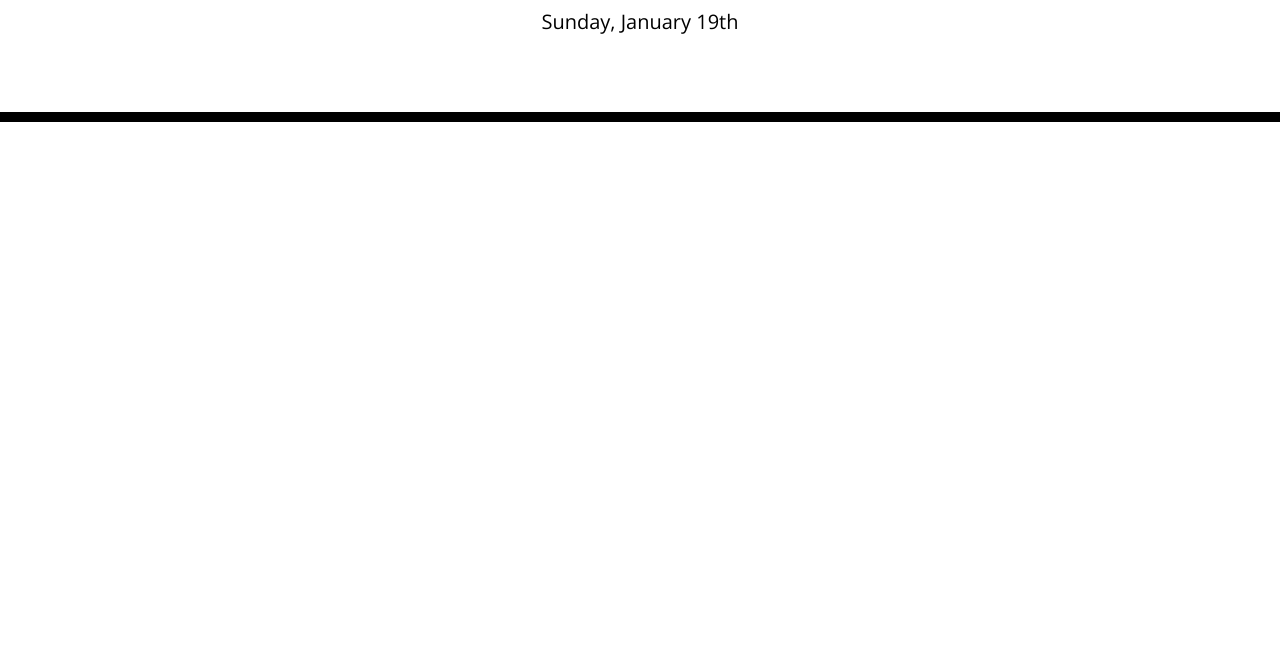
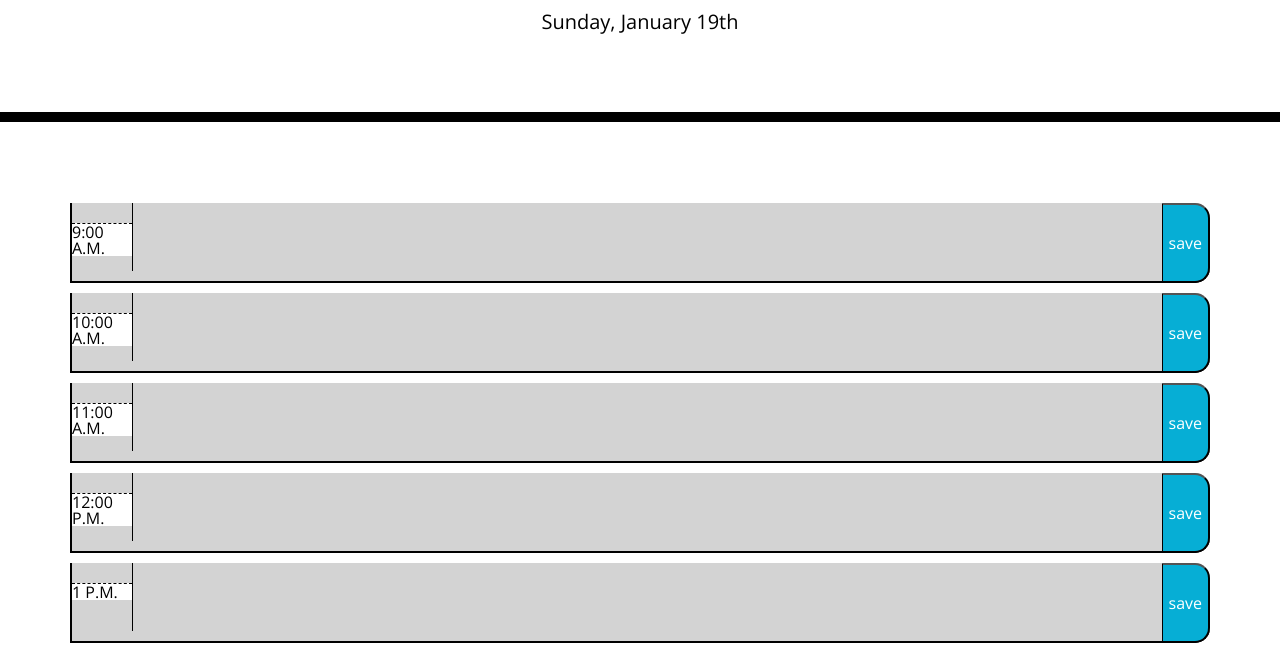
Before and after one commit to Mx-Jeckal/Calendr, a plain HTML site: page index.html in a window 1280 px wide. Shown: the part 182-827 px from the top of the page. Before the commit the page ends 800 px from the top, so only its background shows below. Drawn offline with nearby package versions, Linux system fonts and the light colour scheme.

Commit message:
color coded added to hour blocks

```diff
--- a/assets/css/style.css
+++ b/assets/css/style.css
@@ -78,7 +78,7 @@
 }
 
 .dayBlock {
-    background-color: #acafac;
+    /* background-color: #acafac; */
     height: 80px;
     margin-bottom: 10px;
     border-bottom: 2px solid black;
--- a/scripts/script.js
+++ b/scripts/script.js
@@ -1,14 +1,12 @@
 $(document).ready(function() {
     var rowDiv = $('.row')
-    var saveBtn = $('<button>')
     var tBlock = $("<div>")
     var curDay = $('#currentDay')
 
 
-    var hoursArr = ["9 A.M.", "10 A.M.", "11 A.M.", "12 P.M.", '1 P.M.', "2 P.M.", "3 P.M.", "4 P.M.", "5 P.M."]
+    var hoursArr = ["9:00 A.M.", "10:00 A.M.", "11:00 A.M.", "12:00 P.M.", '1 P.M.', "2 P.M.", "3 P.M.", "4 P.M.", "5 P.M."]
 
-    // current day and date (not working)
-
+    // current day and date
     curDay.text(moment().format("dddd, MMMM Do"))
 
     // localDis()
@@ -20,9 +18,18 @@
             }
         }
     }
-    if (moment().isBefore(hoursArr[i]))
+
+
+
     // loop to generate time blocks and save buttons
     for (var i = 0; i < hoursArr.length; i++) {
+        console.log(hoursArr[i])
+        var hourIdArr = [9, 10, 11, 12, 13, 14, 15, 16, 17]
+
+        var currentHour = moment().hour()
+            // console.log(moment())
+
+
         localDis()
         var tBlock = $("<div>")
         var $tSave = $('<button>')
@@ -30,6 +37,7 @@
         var $tHour = $('<div>')
 
         tBlock.attr('class', "dayBlock")
+        tBlock.attr('data-input', hoursArr[i])
         rowDiv.append(tBlock)
 
         $tInput.attr('rows', "3")
@@ -37,6 +45,7 @@
         $tInput.attr('value', '')
         $tInput.attr('type', "submit")
         $tInput.attr('class', "input")
+        $tInput.attr('id', hourIdArr[i])
         $tInput.attr('data-input', hoursArr[i])
 
 
@@ -50,33 +59,38 @@
         tBlock.append($tHour, $tInput, $tSave)
 
 
+        // console.log(hourIdArr[i])
+
+        if (hourIdArr[i] < (currentHour)) {
+            $($('#' + hourIdArr[i] + '')).addClass("past")
+            $('.dayBlock[data-input="' + hoursArr[i] + '"]').addClass("past")
+        }
+        if (hourIdArr[i] > (currentHour)) {
+            $($('#' + hourIdArr[i] + '')).addClass("future")
+            $('.dayBlock[data-input="' + hoursArr[i] + '"]').addClass("future")
+                // console.log($('#' + hourIdArr[i] + ''), ('#' + currentHour))
+                // console.log('this is future')
+        }
+        if (hourIdArr[i] == (currentHour)) {
+            $($('#' + hourIdArr[i] + '')).addClass("present")
+            $('.dayBlock[data-input="' + hoursArr[i] + '"]').addClass("present")
+                // console.log('This is present')
+        }
 
     }
     // the click function for each save button
     $('.saveBtn').on("click", function() {
         var rowId = this.dataset.input
 
-        console.log(localStorage.getItem(rowId))
+        // console.log(localStorage.getItem(rowId))
 
         localStorage.setItem(rowId, $('.input[data-input="' + rowId + '"]').val())
 
 
-        console.log(this.dataset.input)
+        // console.log(this.dataset.input)
 
-        // if ($('.input[data-input="' + rowId + '"]').val() == "") {
-        //     alert('enter some text')
-        // } else {
 
-        //     localStorage.setItem(rowId, $('.input[data-input="' + rowId + '"]').val())
-        //     console.log(localStorage.getItem(rowId))
-        //     $(rowId).text(localStorage.getItem(rowId))
-
-        // }
     })
 
 
-    // if (rowId != "") {
-    //     $('.input[data-input="' + rowId + '"]').localStorage.getItem(rowId)
-
-    // }
 })
```
Lines whose indentation alone changed are shown as unchanged.
